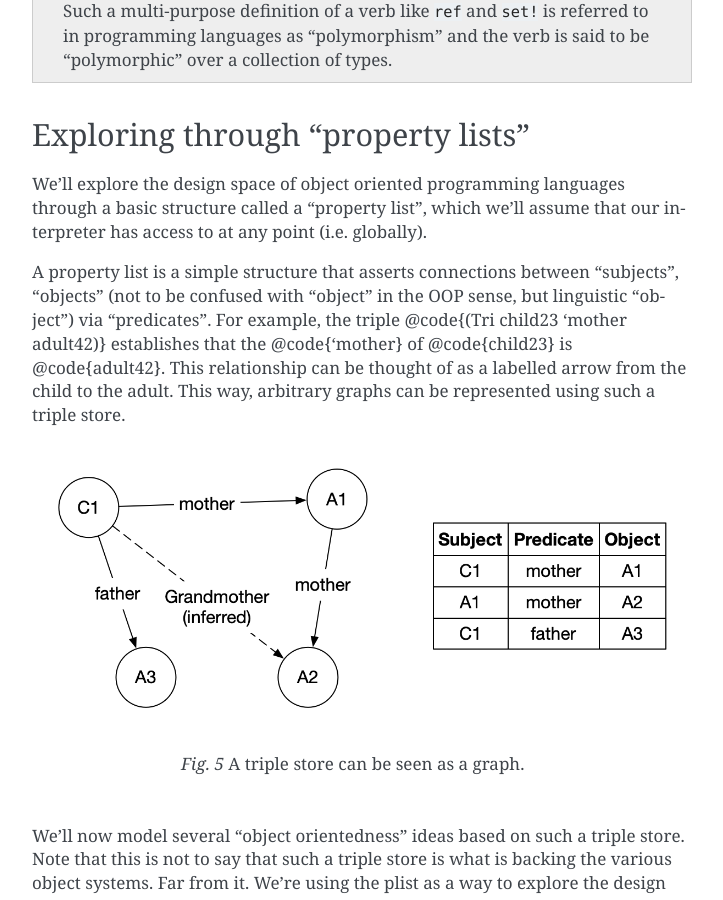
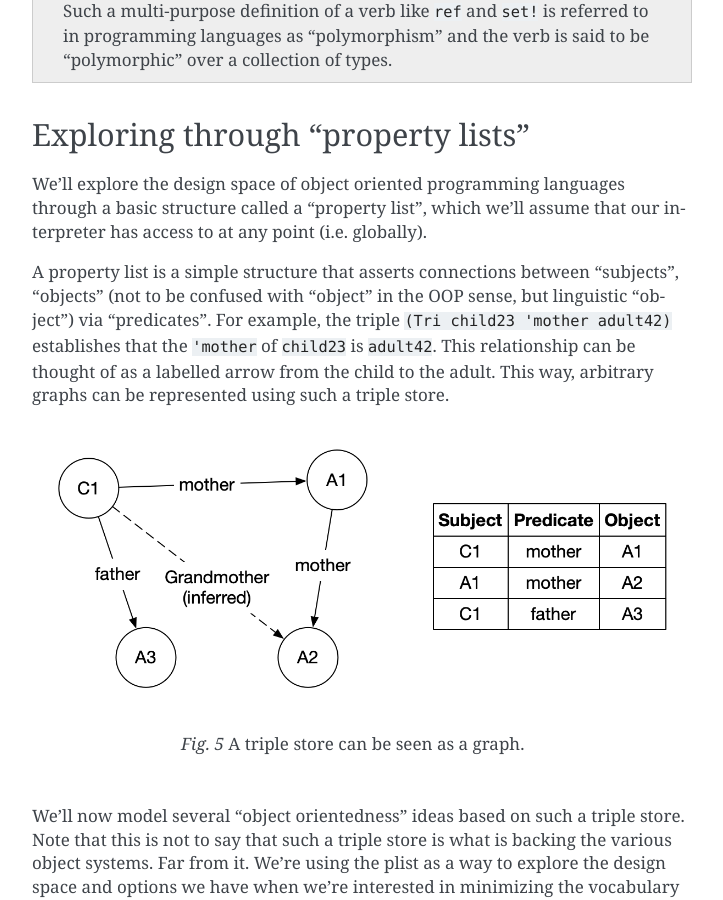
Before and after one commit to kreauniv/comp308, a Sphinx documentation site: the page built from source/dispatch.rst, in a window 1280 px wide and 900 px high, scrolled down 1587 px. Shown: the whole window, without its empty margins (388-1111 px from the left). Built offline with Sphinx 7.4.7, drawn with Linux system fonts in a browser that asks for light colours.

Commit message:
Typo fix. Thought I was typing scribble docs.

```diff
--- a/source/dispatch.rst
+++ b/source/dispatch.rst
@@ -79,9 +79,9 @@ that our interpreter has access to at any point (i.e. globally).
 
 A property list is a simple structure that asserts connections between
 "subjects", "objects" (not to be confused with "object" in the OOP sense, but
-linguistic "object") via "predicates". For example, the triple @code{(Tri
-child23 'mother adult42)} establishes that the @code{'mother} of
-@code{child23} is @code{adult42}. This relationship can be thought of as a
+linguistic "object") via "predicates". For example, the triple ``(Tri
+child23 'mother adult42)`` establishes that the ``'mother`` of
+``child23`` is ``adult42``. This relationship can be thought of as a
 labelled arrow from the child to the adult. This way, arbitrary graphs can be
 represented using such a triple store.
 
```
